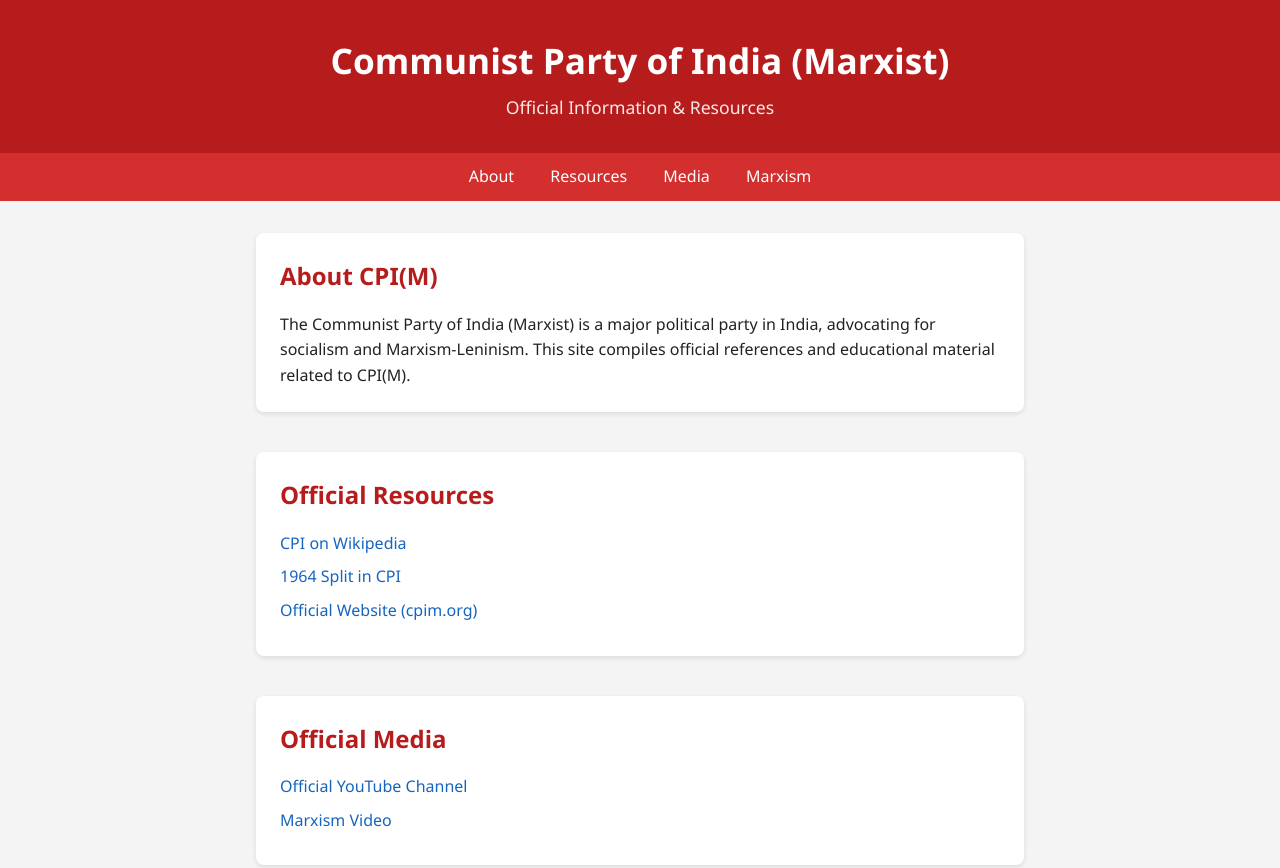
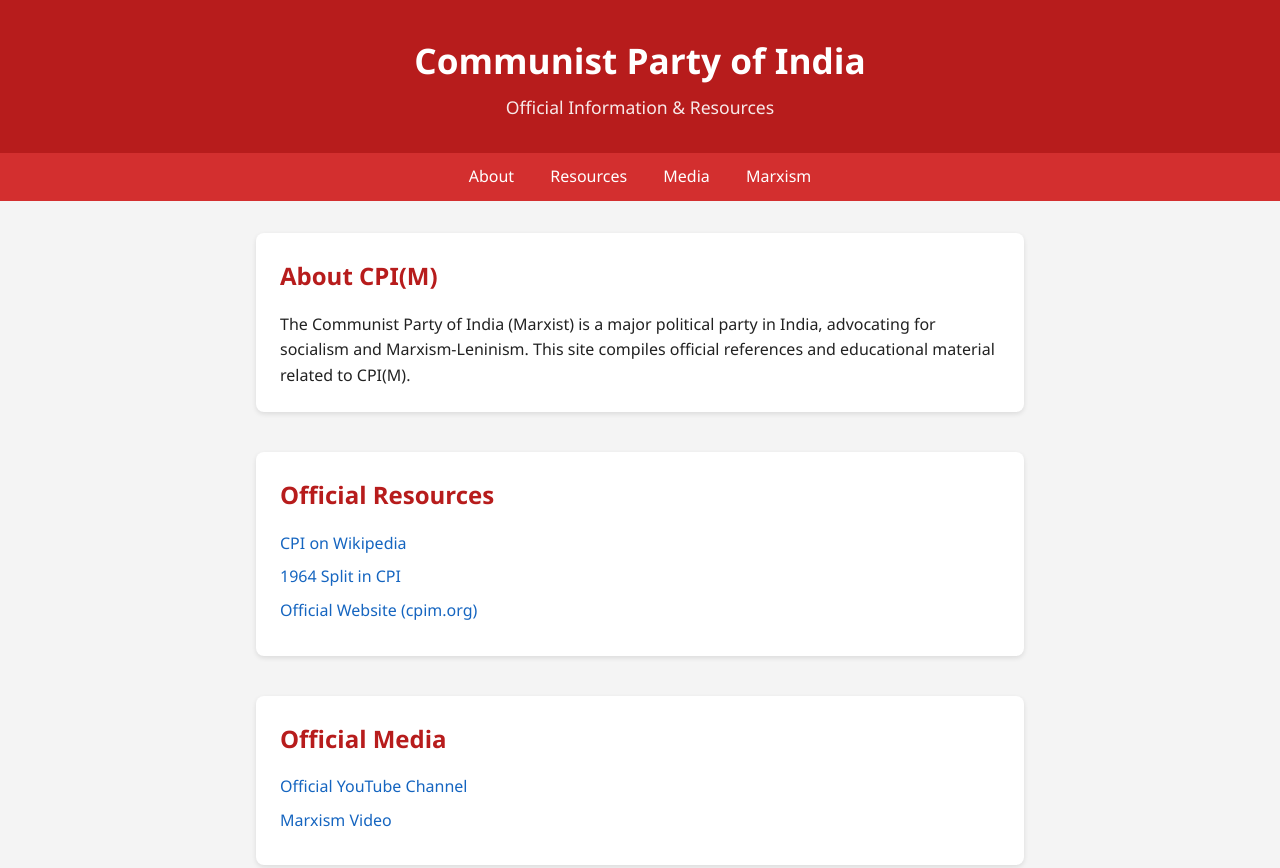
Before and after one commit to Myselftocreate/CPI, a plain HTML site: page index.html in a window 1280 px wide. Shown: the top 868 px of the page. Drawn offline with Linux system fonts and the light colour scheme.

Commit message:
Update index.html

```diff
--- a/index.html
+++ b/index.html
@@ -3,12 +3,12 @@
 <head>
   <meta charset="UTF-8" />
   <meta name="viewport" content="width=device-width, initial-scale=1.0" />
-  <title>Communist Party of India (Marxist)</title>
+  <title>Communist Party of India </title>
   <link rel="stylesheet" href="style.css" />
 </head>
 <body>
   <header>
-    <h1>Communist Party of India (Marxist)</h1>
+    <h1>Communist Party of India </h1>
     <p class="subtitle">Official Information & Resources</p>
   </header>
 
```
